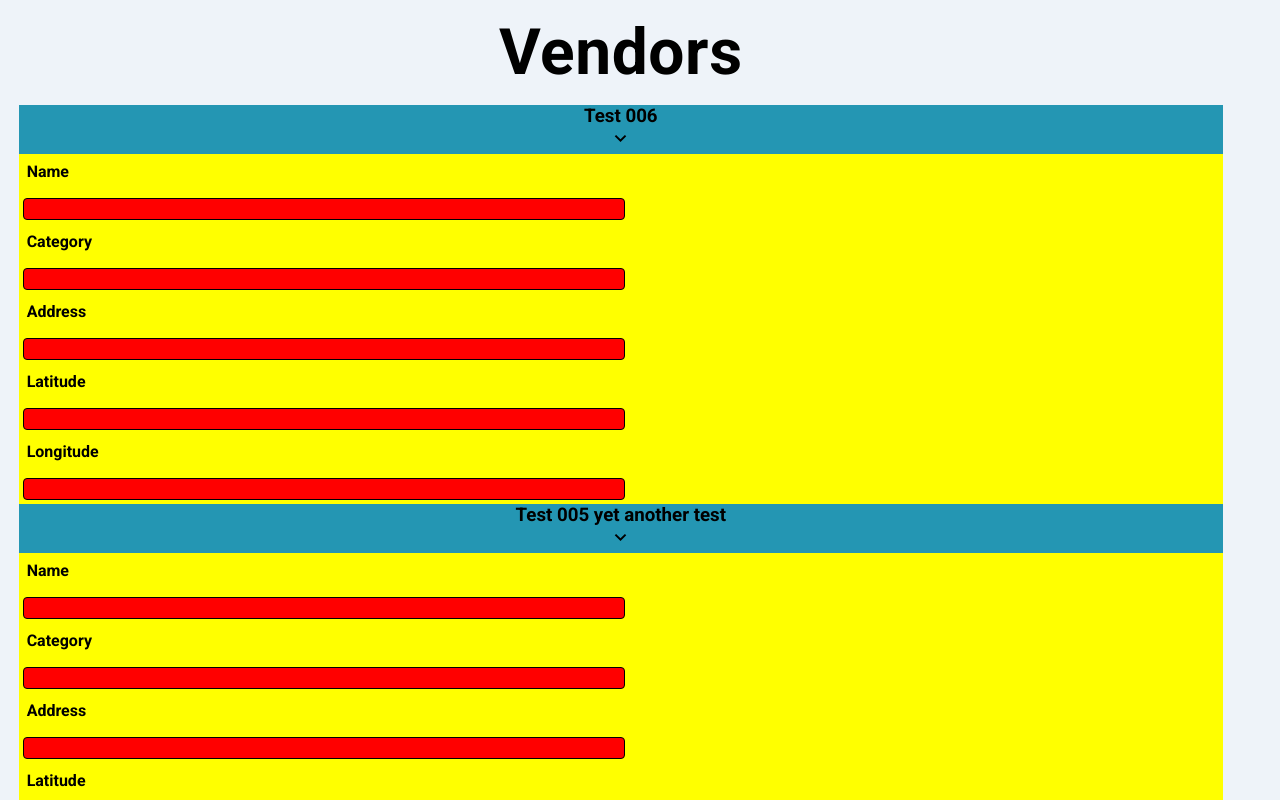
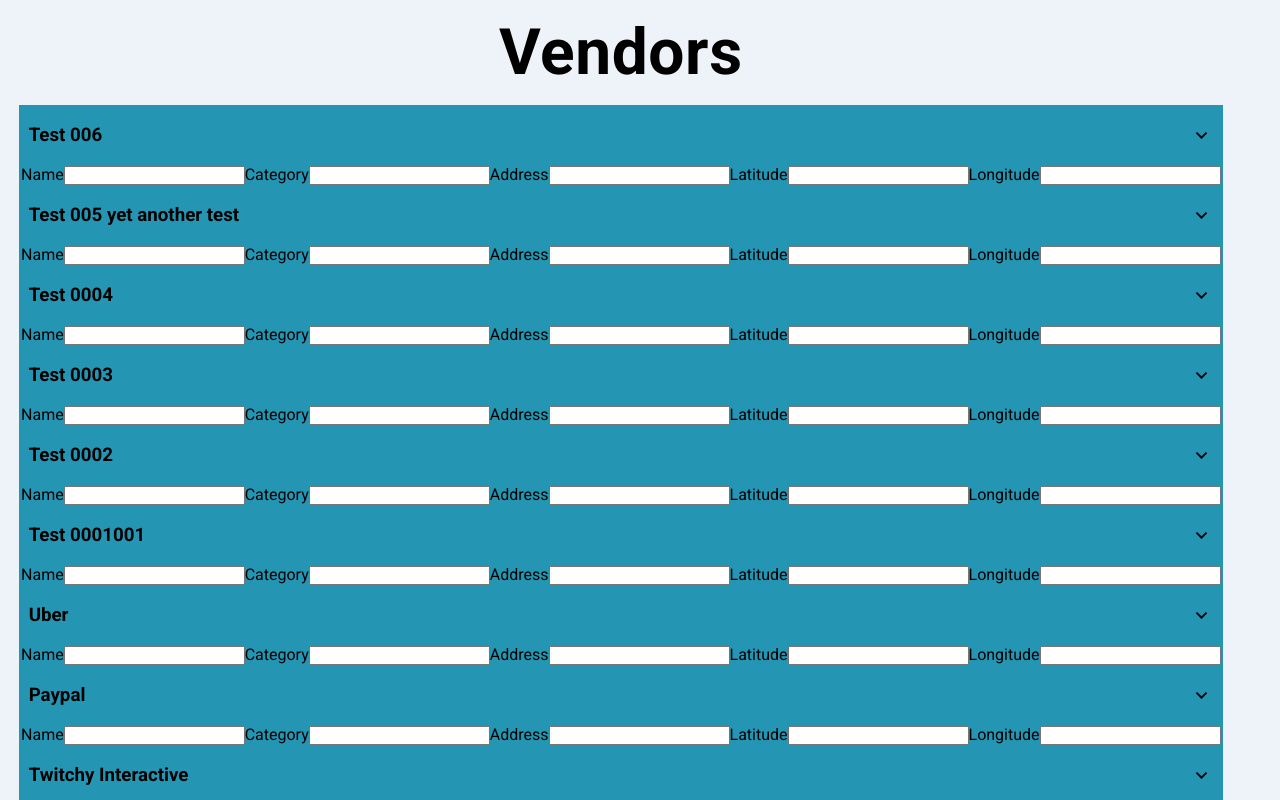
Before and after one commit to lukanogaj/vendor, a React (Create React App) app: page / in a window 1280 px wide. Shown: the top 800 px of the page. Built offline with nearby package versions, Linux system fonts and the light colour scheme.

Commit message:
accordion-open-close

```diff
--- a/src/components/AccordionCard/index.jsx
+++ b/src/components/AccordionCard/index.jsx
@@ -11,8 +11,8 @@ const AccordionCard = () => {
 	// On clicks functions
 	// Accordion OnCLick function
 	const handleClick = (index) => {
-		setActiveIndex(index === activeIndex ? -1 : index);
-		// console.log("clicked");
+		setActiveIndex((prevIndex) => (prevIndex === index ? null : index));
+		console.log("clicked");
 	};
 
 	/// Function to create unique values array
@@ -43,6 +43,7 @@ const AccordionCard = () => {
 		groupedVendors.push(structure);
 	}
 	console.log(groupedVendors);
+
 	return (
 		<div className={styles.accordion}>
 			<div className={styles.accordionHeader}>
@@ -53,11 +54,14 @@ const AccordionCard = () => {
 						className={styles.accordionCard}
 						onClick={() => handleClick(card.vendor_id)}
 					>
-						<h3>{card.vendor_name}</h3>
-						<div>
+						<div className={styles.accordionCardInner}>
+							<h3>{card.vendor_name}</h3>
 							{activeIndex === card.vendor_id ? <ChevronUp /> : <ChevronDown />}
 						</div>
-						<AccordionItem />
+						<AccordionItem
+							activeIndex={activeIndex}
+							setIsActiveIndex={setActiveIndex}
+						/>
 					</div>
 				))}
 			</div>
--- a/src/components/AccordionCard/index.module.scss
+++ b/src/components/AccordionCard/index.module.scss
@@ -4,7 +4,6 @@
 	align-content: center;
 	flex-direction: column;
 	width: 100%;
-	// height: 100%;
 	background-color: linear-gradient(#bdc3c7, #2c3e50);
 
 	.accordionHeader {
@@ -18,20 +17,16 @@
 		.accordionCard {
 			background-color: #2496b3;
 			width: 97%;
-			// display: flex;
-			// background-color: #2496b3;
-			// justify-content: space-between;
-			// text-align: center;
-			// align-items: center;
-			// align-content: center;
-			// width: 98%;
-			// height: 60px;
-			// margin: 3px;
-			// // margin-left: 18px;
-			// padding: 0 15px 0 15px;
-			// cursor: pointer;
-			// // overflow: hidden;
-			// border-radius: 6px;
+
+			.accordionCardInner {
+				display: flex;
+				justify-content: space-between;
+				height: 60px;
+				width: 100%;
+				text-align: center;
+				align-items: center;
+				padding-right: 10px;
+			}
 		}
 	}
 
@@ -40,4 +35,9 @@
 		margin: 15px;
 		font-size: 4rem;
 	}
+
+	h3 {
+		display: inline-block;
+		margin-left: 10px;
+	}
 }
--- a/src/components/AccordionItem/index.jsx
+++ b/src/components/AccordionItem/index.jsx
@@ -3,9 +3,13 @@ import { useState } from "react";
 import dataForVendors from "../../VendorDataArray";
 
 //Accordion component the one is not visible
-const AccordionItem = () => {
+const AccordionItem = ({ activeIndex, setIsActiveIndex }) => {
 	return (
-		<div className={styles.accordionItem}>
+		<div
+			className={
+				activeIndex ? `${styles.accordionItem} ${styles.animated}` : ""
+			}
+		>
 			<label type="text">Name</label>
 			<input type="text" />
 			<label htmlFor="">Category</label>
--- a/src/components/AccordionItem/index.module.scss
+++ b/src/components/AccordionItem/index.module.scss
@@ -2,15 +2,15 @@
 	display: flex;
 	flex-direction: column;
 	justify-content: center;
-	max-height: 350px;
+	max-height: 0;
 	transition: max-height 5s ease-out;
 	width: 100%;
-	background-color: yellow;
-	// overflow: hidden;
-	// border-radius: 4px;
+	background-color: #e8e8e8;
+	padding-bottom: 10px;
+	overflow: hidden;
 
-	&.animated {
-		max-height: 350px;
+	.animated {
+		max-height: 300px;
 		transition: max-height 5s ease-in;
 		background-color: green;
 	}
@@ -23,16 +23,11 @@
 	}
 
 	input {
-		background-color: red;
+		background-color: #fff;
 		width: 50%;
-		height: 30px;
+		height: 45px;
 		margin: 4px 0px 4px 4px;
 		border: solid 1px;
-		border-radius: 4px;
-		-webkit-border-radius: 4px;
-		-moz-border-radius: 4px;
-		-ms-border-radius: 4px;
-		-o-border-radius: 4px;
+		border-radius: 3px;
 	}
 }
-// }
```
